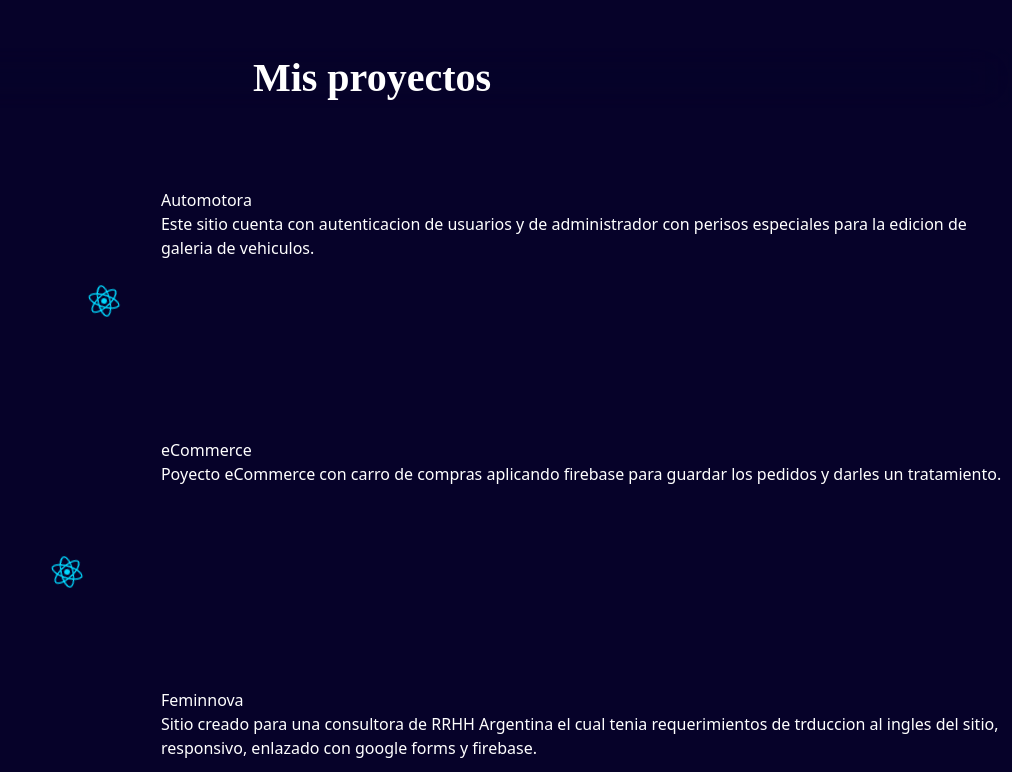
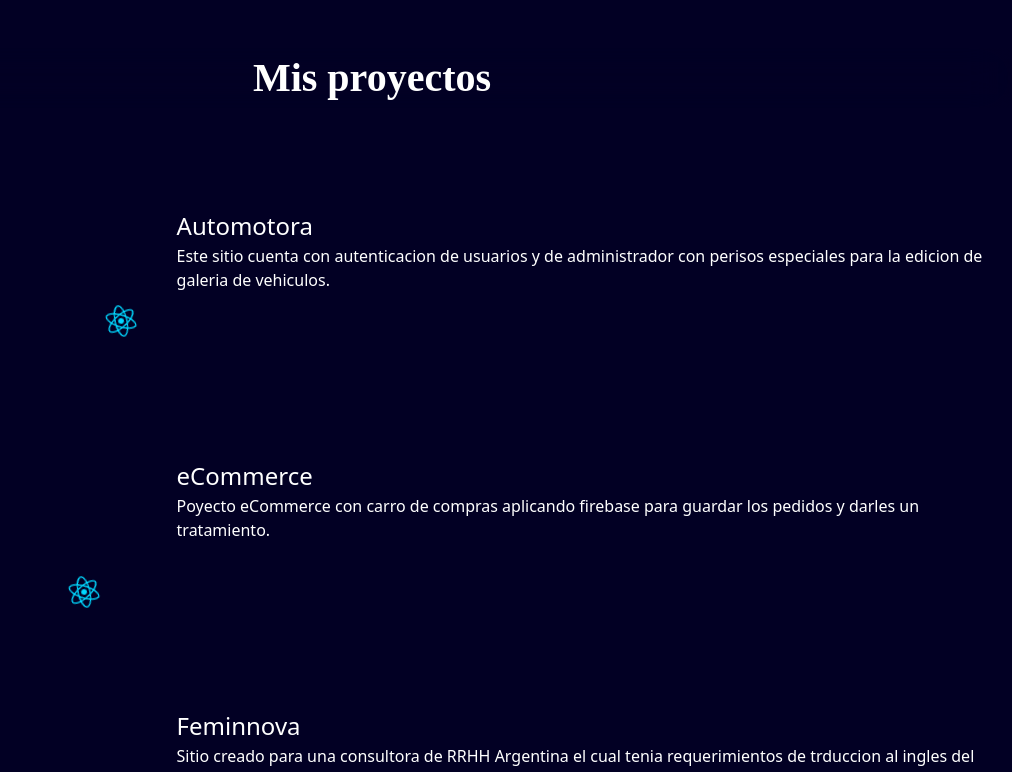
Before and after one commit to Martin-Valdes/portfolio, a React (Vite) app: page / in a window 1280 px wide. Shown: the part 2020-2792 px from the top of the page, without its empty margins (268-1280 px from the left). Built offline with nearby package versions, Linux system fonts and the light colour scheme.

Commit message:
cambios locales

```diff
--- a/src/components/HomeContainer/HomeContainer.jsx
+++ b/src/components/HomeContainer/HomeContainer.jsx
@@ -65,7 +65,7 @@ const HomeContainer = () => {
       </div>
       <BackReact/>
       <section className='sectionProyects'>
-        <BriefcaseIcon class="h-32 w-10 text-white" />
+        <BriefcaseIcon class="h-10 w-10 text-white" />
       <h1 className='titleWorks'>Mis proyectos</h1>
         <section  className='sectionWorks'>
           <MyWorks/>
--- a/src/components/HomeContainer/HomeContainer.scss
+++ b/src/components/HomeContainer/HomeContainer.scss
@@ -1,12 +1,16 @@
 .new{
+    background: linear-gradient(to bottom, rgb(6, 2, 41), transparent);
     .textImgMedia{
         display: none;
     }
     display: flex;
+
     flex-direction: column;
     align-items: center;
     width: 100%;
-    background-color: rgb(6, 2, 41);
+    height: 100%;
+    // background-color: rgb(6, 2, 41);
+
     z-index: 1;
     .homeContainer{
         width: 80%;
@@ -103,7 +107,7 @@
         }
     }
     .sectionWorks{
-        width: 80%;
+        width: 100%;
 
     }
     .titleWorks{
@@ -133,8 +137,12 @@
     }
     .sectionProyects{
         display: flex;
+        background: rgb(2,0,36);
+        height: 100%;
+        width: 100%;
         flex-direction: column;
         align-items: center;
+
     }
 
     @keyframes bounce {
@@ -187,6 +195,7 @@
         }
         .sectionWorks{
             width: 100%;
+
         }
     }
     .sectionImg{
--- a/src/components/MyWorks/MyWorks.scss
+++ b/src/components/MyWorks/MyWorks.scss
@@ -7,17 +7,20 @@
     flex-direction: column;
     backdrop-filter: .625rem;
     padding: 1.875rem 0 6.25rem 0;
+
     .cardsWorks{
        display: flex;
        flex-direction: column;
        width: 100%;
        margin-left: 0;
+       padding: 1.25rem;
 
        .sectionCard{
             display: flex;
             flex-direction: row;
             align-items: center;
             width: 100%;
+            transition: 0.3s;
             cursor: pointer;
             a{
                 display: flex;
@@ -76,12 +79,19 @@
                     .fontCards{
                         color: white;
                         width: 100%;
+                        h2{
+                            font-size: 1.5rem;
+                        }
                     }
                 }
             }
             .class768{
                 display: none;
             }
+        }
+        .sectionCard:hover{
+            scale: 1.01;
+
         }
     }
     .automotora:hover{
```
